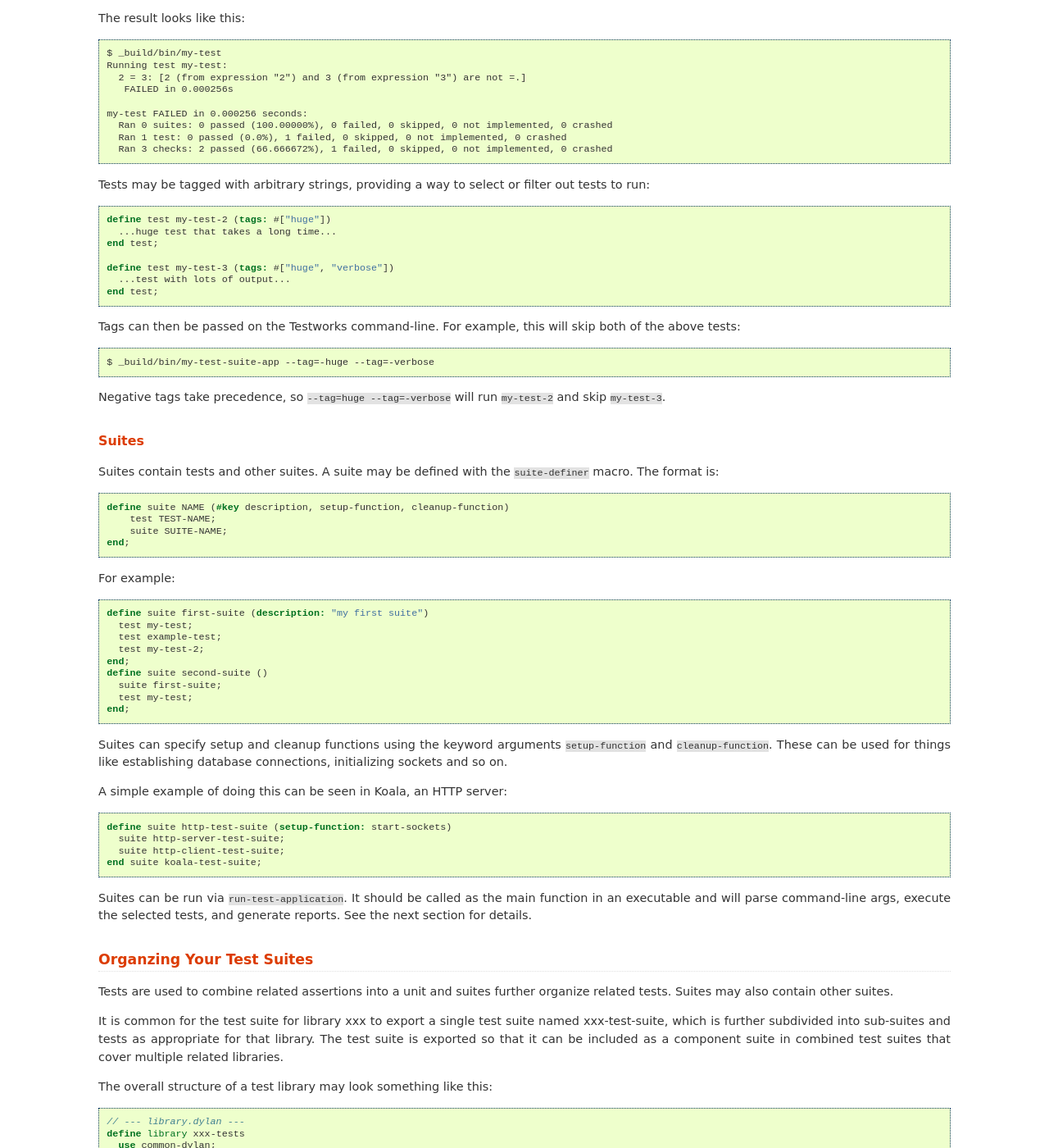
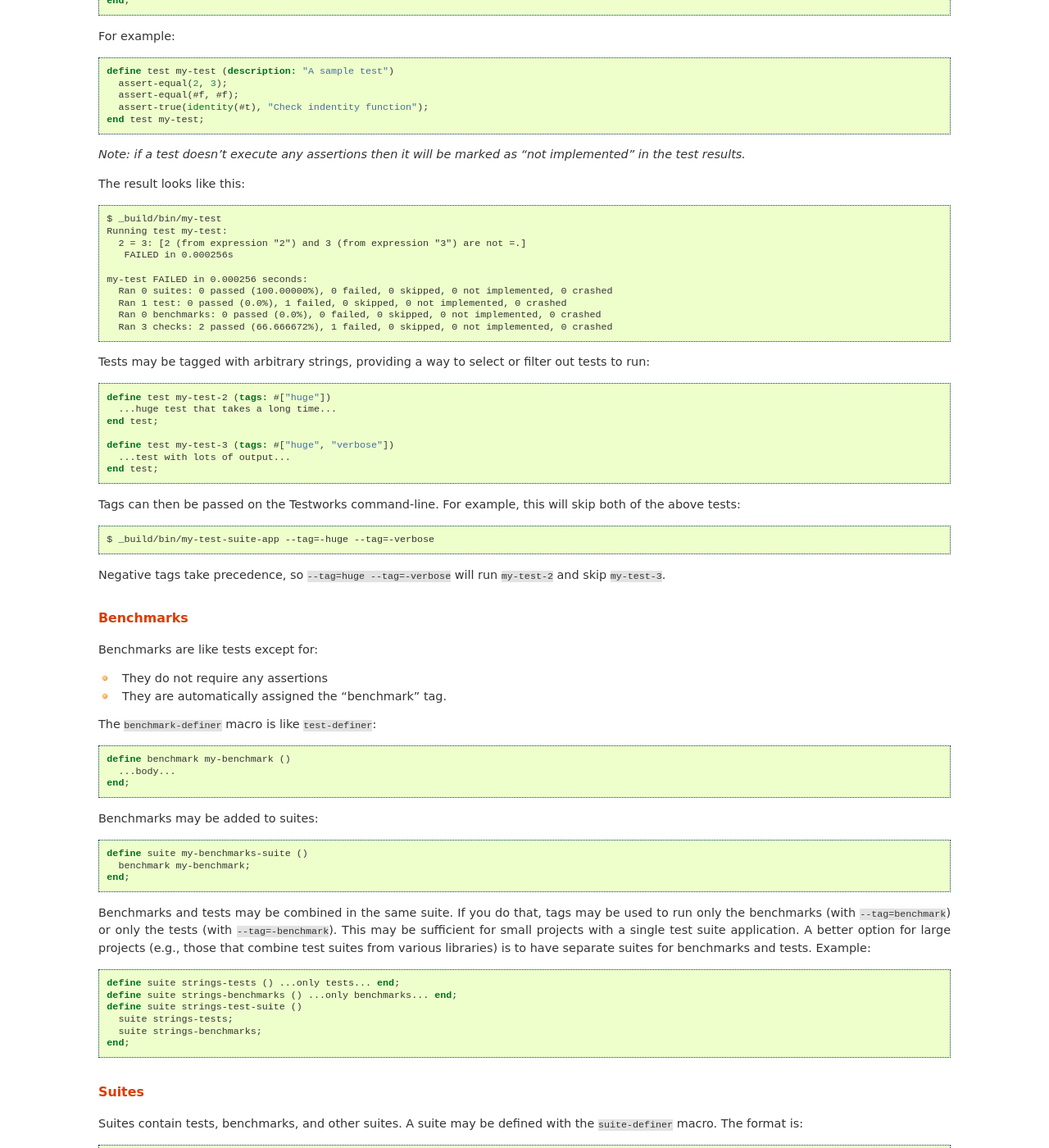
Before and after one commit to dylan-lang/testworks, a Sphinx documentation site: the page built from documentation/users-guide/source/usage.rst, in a window 1280 px wide and 1400 px high, scrolled down 2526 px. Shown: the whole window at 82% size. Built offline with Sphinx 7.4.7, drawn with Linux system fonts in a browser that asks for light colours; cross-references to code outside the pages are shown as plain code; some of the changed text lies outside the part shown.

Commit message:
[doc] Update testworks docs for benchmarks.

```diff
--- a/documentation/users-guide/source/usage.rst
+++ b/documentation/users-guide/source/usage.rst
@@ -41,6 +43,7 @@ arbitrarily.  It is common to have a top-level suite named
      suite module2-test-suite;
      test fn1-test;
      test fn2-test;
+     benchmark fn1-benchmark;
    end;
 
 Tests contain arbitrary code plus assertions:
@@ -52,6 +55,16 @@ Tests contain arbitrary code plus assertions:
      let v = do-something();
      assert-equal(fn1(v), "expected-value");
      assert-equal(fn1(v, key: 7), "seven", "regression test for bug/12345");
+   end;
+
+Benchmarks do not require any assertions and are automatically given
+the "benchmark" tag:
+
+.. code-block:: dylan
+
+   // Benchmark fn1
+   define benchmark fn1-benchmark ()
+     fn1()
    end;
 
 See also: :func:`assert-true`, :func:`assert-false`,
@@ -159,6 +172,7 @@ The result looks like this::
     my-test FAILED in 0.000256 seconds:
       Ran 0 suites: 0 passed (100.00000%), 0 failed, 0 skipped, 0 not implemented, 0 crashed
       Ran 1 test: 0 passed (0.0%), 1 failed, 0 skipped, 0 not implemented, 0 crashed
+      Ran 0 benchmarks: 0 passed (0.0%), 0 failed, 0 skipped, 0 not implemented, 0 crashed
       Ran 3 checks: 2 passed (66.666672%), 1 failed, 0 skipped, 0 not implemented, 0 crashed
 
 Tests may be tagged with arbitrary strings, providing a way to select
@@ -182,16 +196,59 @@ this will skip both of the above tests::
 Negative tags take precedence, so ``--tag=huge --tag=-verbose`` will
 run ``my-test-2`` and skip ``my-test-3``.
 
+Benchmarks
+----------
+
+Benchmarks are like tests except for:
+
+* They do not require any assertions
+* They are automatically assigned the "benchmark" tag.
+
+The :macro:`benchmark-definer` macro is like :macro:`test-definer`:
+
+.. code-block:: dylan
+
+   define benchmark my-benchmark ()
+     ...body...
+   end;
+
+Benchmarks may be added to suites:
+
+.. code-block:: dylan
+
+   define suite my-benchmarks-suite ()
+     benchmark my-benchmark;
+   end;
+
+Benchmarks and tests may be combined in the same suite.  If you do
+that, tags may be used to run only the benchmarks (with
+``--tag=benchmark``) or only the tests (with ``--tag=-benchmark``).
+This may be sufficient for small projects with a single test suite
+application.  A better option for large projects (e.g., those that
+combine test suites from various libraries) is to have separate suites
+for benchmarks and tests.  Example:
+
+.. code-block:: dylan
+
+   define suite strings-tests () ...only tests... end;
+   define suite strings-benchmarks () ...only benchmarks... end;
+   define suite strings-test-suite ()
+     suite strings-tests;
+     suite strings-benchmarks;
+   end;
+
+
 Suites
 ------
 
-Suites contain tests and other suites. A suite may be defined with the
-:macro:`suite-definer` macro.  The format is:
+Suites contain tests, benchmarks, and other suites. A suite may be
+defined with the :macro:`suite-definer` macro.  The format is:
 
 .. code-block:: dylan
 
     define suite NAME (#key description, setup-function, cleanup-function)
         test TEST-NAME;
+        benchmark BENCHMARK-NAME;
         suite SUITE-NAME;
     end;
 
@@ -203,6 +260,7 @@ For example:
       test my-test;
       test example-test;
       test my-test-2;
+      benchmark my-benchmark;
     end;
     define suite second-suite ()
       suite first-suite;
@@ -214,32 +272,34 @@ arguments ``setup-function`` and ``cleanup-function``. These can be
 used for things like establishing database connections, initializing
 sockets and so on.
 
-A simple example of doing this can be seen in Koala, an HTTP server:
+A simple example of doing this can be seen in the http-server test
+suite:
 
 .. code-block:: dylan
 
     define suite http-test-suite (setup-function: start-sockets)
       suite http-server-test-suite;
       suite http-client-test-suite;
-    end suite koala-test-suite;
+    end;
 
 Suites can be run via :func:`run-test-application`.  It should be
 called as the main function in an executable and will parse
-command-line args, execute the selected tests, and generate reports.
+command-line args, execute tests and benchmarks, and generate reports.
 See the next section for details.
 
 
 Organzing Your Test Suites
 ==========================
 
-Tests are used to combine related assertions into a unit and suites
+Tests are used to combine related assertions into a unit, and suites
 further organize related tests.  Suites may also contain other suites.
 
 It is common for the test suite for library xxx to export a single
 test suite named xxx-test-suite, which is further subdivided into
-sub-suites and tests as appropriate for that library.  The test suite
-is exported so that it can be included as a component suite in
-combined test suites that cover multiple related libraries.
+sub-suites, tests, and benchmarks as appropriate for that library.
+The main test suite is exported so that it can be included as a
+component suite in combined test suites that cover multiple related
+libraries.
 
 The overall structure of a test library may look something like this:
 
@@ -263,6 +323,7 @@ The overall structure of a test library may look something like this:
     // --- main.dylan ---
     define suite xxx-test-suite ()
       test my-awesome-test;
+      benchmark my-awesome-benchmark;
       suite my-awesome-other-suite;
       ...
     end;
@@ -271,6 +332,10 @@ The overall structure of a test library may look something like this:
       assert-true(...);
       assert-equal(...);
       ...
+    end;
+
+    define benchmark my-awesome-benchmark ()
+      awesomely-slow-function();
     end;
 
     run-test-application(my-test-suite);
```
Also changed, not shown: other parts of documentation/users-guide/source/usage.rst (+2 -0 lines), documentation/users-guide/source/reference.rst (+24 -3 lines).
